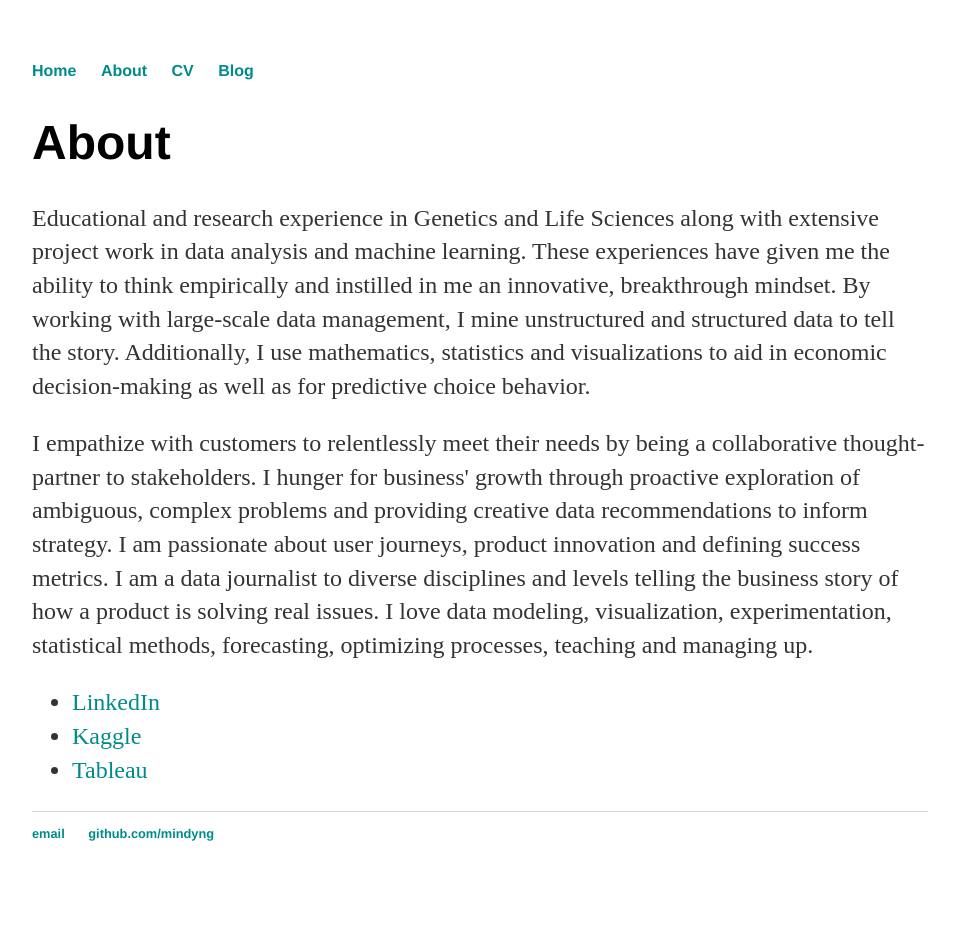
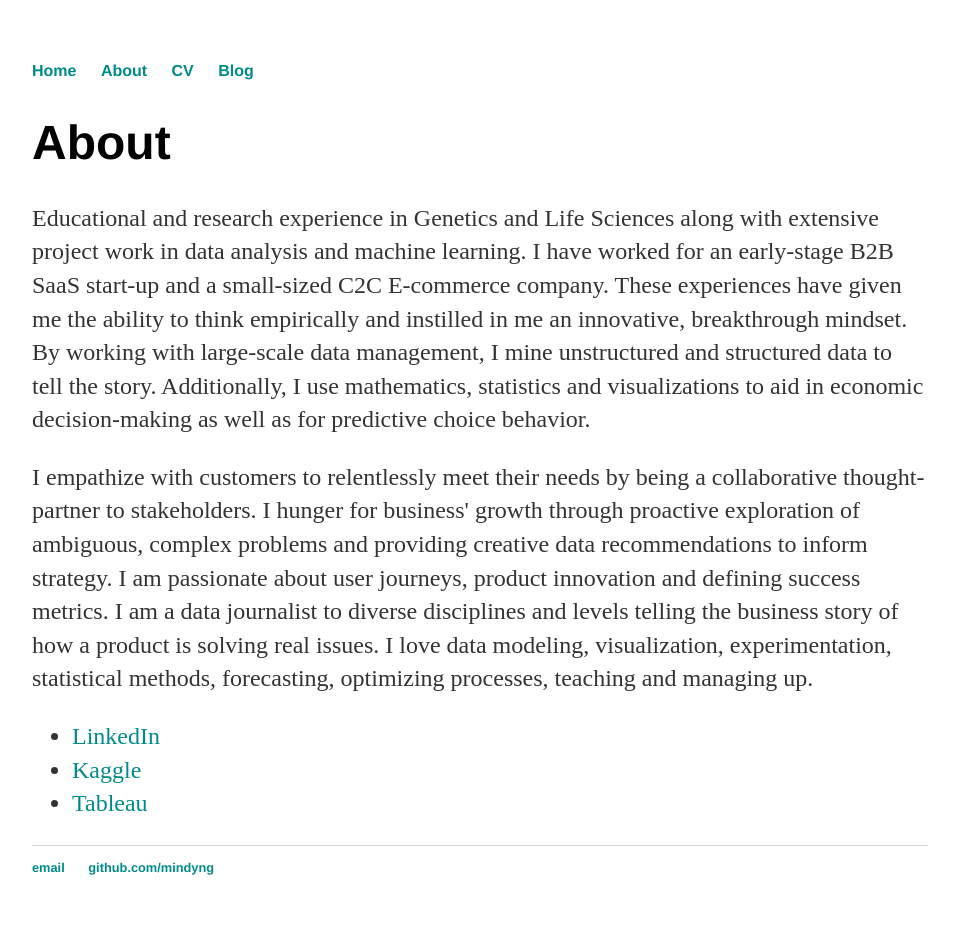
Before and after one commit to mindyng/mindyng.github.io, a Jekyll site: the page built from about/index.html, in a window 1280 px wide. Shown: the whole page, without its empty margins (160-1115 px from the left). Built offline with Jekyll 4.4.1, drawn with Linux system fonts in a browser that asks for light colours; before the commit the page ends 903 px from its top, so only the background shows below that.

Commit message:
Update index.html

```diff
--- a/about/index.html
+++ b/about/index.html
@@ -29,20 +29,15 @@ a:active {
 </head>
 		<div class="about">
 			<h1>About</h1>
-			<p>Educational and research experience in Genetics and Life Sciences along with extensive project work in data analysis and machine learning. These experiences have given me the ability to think empirically and instilled in me an innovative, breakthrough mindset. By working with large-scale data management, I mine unstructured and structured data to tell the story. Additionally, I use mathematics, statistics and visualizations to aid in economic decision-making as well as for predictive choice behavior.<p>
+			<p>Educational and research experience in Genetics and Life Sciences along with extensive project work in data analysis and machine learning.
+				I have worked for an early-stage B2B SaaS start-up and a small-sized C2C E-commerce company.
+				These experiences have given me the ability to think empirically and instilled in me an innovative, breakthrough mindset.
+				By working with large-scale data management, I mine unstructured and structured data to tell the story.
+				Additionally, I use mathematics, statistics and visualizations to aid in economic decision-making as well as for predictive choice behavior.<p>
 
 			<p>I empathize with customers to relentlessly meet their needs by being a collaborative thought-partner to stakeholders.
-
-
-
 				I hunger for business' growth through proactive exploration of ambiguous, complex problems and providing creative data recommendations to inform strategy.
-
-
-
 				I am passionate about user journeys, product innovation and defining success metrics. I am a data journalist to diverse disciplines and levels telling the business story of how a product is solving real issues.
-
-
-
 				I love data modeling, visualization, experimentation, statistical methods, forecasting, optimizing processes, teaching and managing up.</p>
 
 			<ul class="contacts">
```
